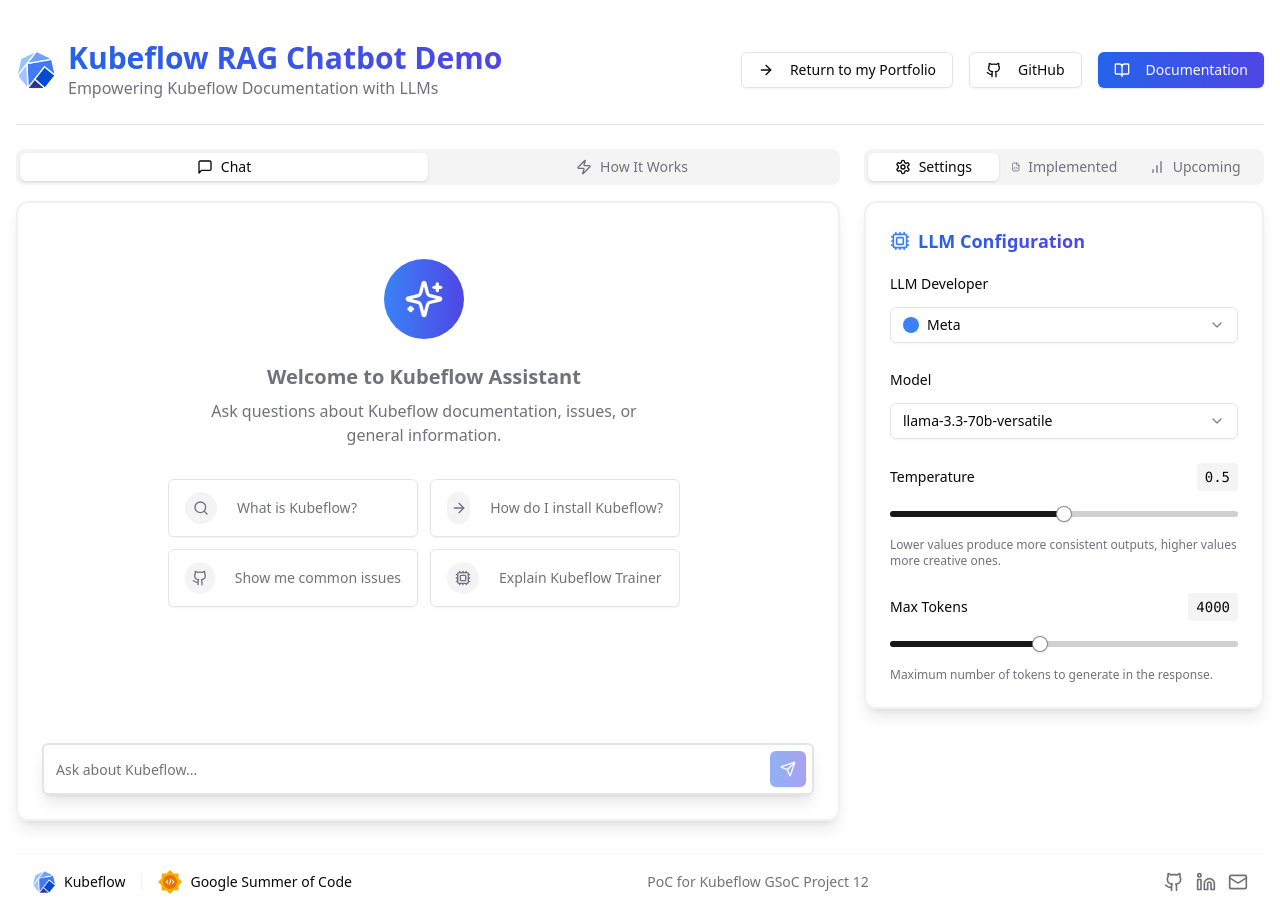
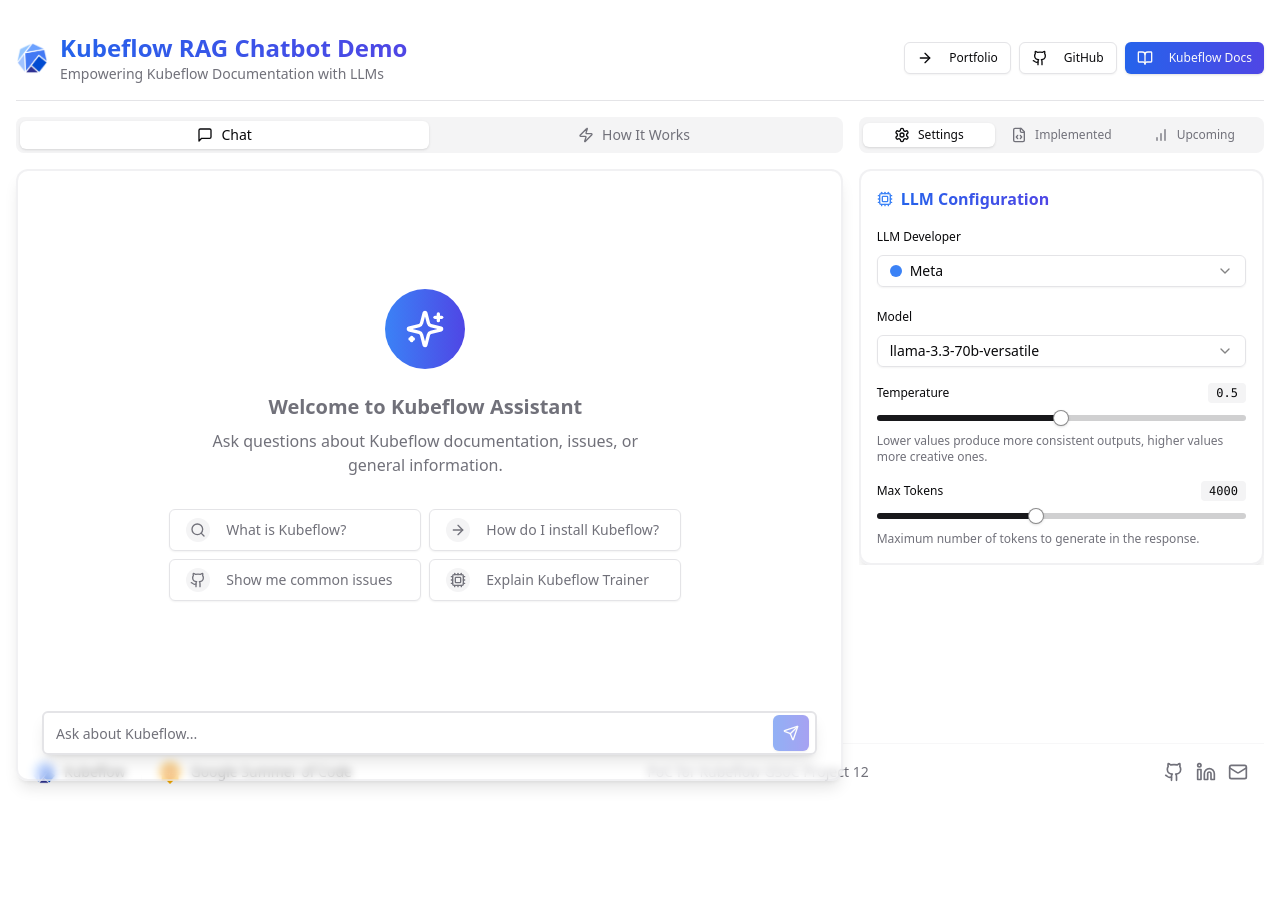
Before and after one commit to KacemMathlouthi/kubeflow-demo, a React (Vite) app in the folder frontend/: page / in a window 1280 px wide. After the commit the page ends 800 px from the top, so only its background shows below. Built offline with nearby package versions, Linux system fonts and the light colour scheme.

Commit message:
Fix: 'upcoming' and 'implemented' components are scrollable now, visual fixes

```diff
--- a/frontend/src/components/chat-interface.tsx
+++ b/frontend/src/components/chat-interface.tsx
@@ -58,31 +58,33 @@
   }, [messages])
 
   return (
-    <div className="container mx-auto p-4 min-h-screen flex flex-col">
-      {/* Header */}
-      <header className="py-6 mb-6 border-b">
+    <div className="container mx-auto p-4 flex flex-col h-screen">
+      {/* Header - reduced vertical padding */}
+      <header className="py-4 mb-4 border-b flex-shrink-0">
         <div className="flex flex-col md:flex-row justify-between items-center">
           <div className="flex items-center space-x-3 mb-4 md:mb-0">
-            < img src="/logo.png" className="h-10 w-10 animate-float" />
+            <img src="/logo.png" className="h-8 w-8 animate-float" />
             <div>
-              <h1 className="text-3xl font-bold bg-gradient-to-r from-blue-600 to-indigo-600 bg-clip-text text-transparent">
+              <h1 className="text-2xl font-bold bg-gradient-to-r from-blue-600 to-indigo-600 bg-clip-text text-transparent">
                 Kubeflow RAG Chatbot Demo
               </h1>
-              <p className="text-muted-foreground">Empowering Kubeflow Documentation with LLMs</p>
+              <p className="text-sm text-muted-foreground">Empowering Kubeflow Documentation with LLMs</p>
             </div>
           </div>
-          <div className="flex items-center space-x-4">
+          <div className="flex items-center space-x-2">
             <Button
               variant="outline"
+              size="sm"
               className="hidden md:flex items-center space-x-2"
               onClick={() => window.open("https://kacem-mathlouthi.tn", "_blank")}
             >
-                <ArrowRight className="h-4 w-4" />
-                <span>Return to my Portfolio</span>
+              <ArrowRight className="h-4 w-4" />
+              <span>Portfolio</span>
             </Button>
 
             <Button
               variant="outline"
+              size="sm"
               className="hidden md:flex items-center space-x-2"
               onClick={() => window.open("https://github.com/KacemMathlouthi/kubeflow-demo", "_blank")}
             >
@@ -91,22 +93,23 @@
             </Button>
 
             <Button
+              size="sm"
               className="hidden md:flex items-center space-x-2 bg-gradient-to-r from-blue-600 to-indigo-600 hover:from-blue-700 hover:to-indigo-700"
               onClick={() => window.open("https://www.kubeflow.org/docs/", "_blank")}
             >
               <BookOpen className="h-4 w-4" />
-              <span>Documentation</span>
+              <span>Kubeflow Docs</span>
             </Button>
           </div>
         </div>
       </header>
 
-      {/* Main Content */}
-      <div className="flex-1 grid grid-cols-1 lg:grid-cols-3 gap-6">
-        {/* Chat Section */}
-        <div className="lg:col-span-2 flex flex-col space-y-4">
-          <Tabs value={activeTab} onValueChange={setActiveTab} className="w-full">
-            <TabsList className="grid grid-cols-2 mb-4">
+      {/* Main Content - flex-1 to take all available space */}
+      <div className="flex-1 grid grid-cols-1 lg:grid-cols-3 gap-4 min-h-0">
+        {/* Chat Section - flex and min-h-0 for proper scrolling */}
+        <div className="lg:col-span-2 flex flex-col min-h-0">
+          <Tabs value={activeTab} onValueChange={setActiveTab} className="flex flex-col min-h-0">
+            <TabsList className="grid grid-cols-2 mb-2 flex-shrink-0">
               <TabsTrigger value="chat" className="flex items-center space-x-2">
                 <MessageSquare className="h-4 w-4" />
                 <span>Chat</span>
@@ -129,7 +132,7 @@
                       <p className="mb-8 max-w-md">
                         Ask questions about Kubeflow documentation, issues, or general information.
                       </p>
-                      <div className="grid grid-cols-1 md:grid-cols-2 gap-3 w-full max-w-lg">
+                      <div className="grid grid-cols-1 md:grid-cols-2 gap-2 w-full max-w-lg">
                         {[
                           {
                             icon: <Search className="h-4 w-4" />,
@@ -151,16 +154,16 @@
                           <Button
                             key={suggestion.text}
                             variant="outline"
-                            className="justify-start text-left h-auto py-3 group transition-all duration-200 hover:border-primary/50 hover:bg-primary/5"
+                            className="justify-start text-left h-auto py-2 group transition-all duration-200 hover:border-primary/50 hover:bg-primary/5"
                             onClick={() => {
                               handleInputChange({ target: { value: suggestion.text } } as any)
                               handleSubmit({ preventDefault: () => {} } as any)
                             }}
                           >
-                            <div className="mr-3 h-8 w-8 rounded-full bg-muted flex items-center justify-center group-hover:bg-primary/10">
+                            <div className="mr-2 h-6 w-6 rounded-full bg-muted flex items-center justify-center group-hover:bg-primary/10">
                               {suggestion.icon}
                             </div>
-                            <span>{suggestion.text}</span>
+                            <span className="text-sm">{suggestion.text}</span>
                           </Button>
                         ))}
                       </div>
@@ -178,11 +181,11 @@
                       ))}
                       {isLoading && (
                         <div className="flex items-start space-x-4 animate-fade-in">
-                          <div className="w-10 h-10 rounded-full bg-primary/10 flex items-center justify-center flex-shrink-0">
-                            <img src="/logo.png" className="h-6 w-6" />
+                          <div className="w-8 h-8 rounded-full bg-primary/10 flex items-center justify-center flex-shrink-0">
+                            <img src="/logo.png" className="h-5 w-5" />
                           </div>
                           <div className="flex-1">
-                            <div className="typing-indicator mt-3">
+                            <div className="typing-indicator mt-2">
                               <span></span>
                               <span></span>
                             </div>
@@ -194,12 +197,12 @@
                   )}
                 </div>
 
-                <form onSubmit={handleSubmit} className="relative">
+                <form onSubmit={handleSubmit} className="relative flex-shrink-0">
                   <Input
                     value={input}
                     onChange={handleInputChange}
                     placeholder="Ask about Kubeflow..."
-                    className="pr-12 py-6 bg-background/80 backdrop-blur-sm border-2 shadow-lg"
+                    className="pr-12 py-5 bg-background/80 backdrop-blur-sm border-2 shadow-lg"
                     disabled={isLoading}
                   />
                   <Button
@@ -243,7 +246,7 @@
                       <Search className="h-4 w-4 mr-2 text-purple-500" />
                       Semantic Search
                     </h4>
-                    <p className="text-sm text-muted-foreground">
+                    <p className="text-xs text-muted-foreground">
                       When you ask a question, the system finds the most relevant documents using vector similarity
                       search.
                     </p>
@@ -274,64 +277,64 @@
           </Tabs>
         </div>
 
-        {/* Settings Panel */}
-        <div className="space-y-4">
-          <Tabs defaultValue="settings">
-            <TabsList className="grid grid-cols-3 mb-4">
+        {/* Settings Panel - with proper overflow handling */}
+        <div className="flex flex-col min-h-0">
+          <Tabs defaultValue="settings" className="flex flex-col min-h-0">
+            <TabsList className="grid grid-cols-3 mb-2 flex-shrink-0">
               <TabsTrigger value="settings" className="flex items-center space-x-2">
                 <Settings className="h-4 w-4" />
-                <span className="hidden sm:inline">Settings</span>
+                <span className="hidden sm:inline text-xs">Settings</span>
               </TabsTrigger>
               <TabsTrigger value="implemented" className="flex items-center space-x-2">
                 <FileCode className="h-4 w-4" />
-                <span className="hidden sm:inline">Implemented</span>
+                <span className="hidden sm:inline text-xs">Implemented</span>
               </TabsTrigger>
               <TabsTrigger value="upcoming" className="flex items-center space-x-2">
                 <BarChart className="h-4 w-4" />
-                <span className="hidden sm:inline">Upcoming</span>
+                <span className="hidden sm:inline text-xs">Upcoming</span>
               </TabsTrigger>
             </TabsList>
 
-            <TabsContent value="settings" className="space-y-4">
-              <Card className="p-6 shadow-lg border-2 border-border/50 bg-card/50 backdrop-blur-sm">
-                <h3 className="text-lg font-bold mb-4 flex items-center">
-                  <Cpu className="h-5 w-5 mr-2 text-blue-500" />
+            <TabsContent value="settings" className="flex-1 overflow-hidden data-[state=active]:flex flex-col">
+              <Card className="p-4 shadow-lg border-2 border-border/50 bg-card/50 backdrop-blur-sm overflow-y-auto h-full">
+                <h3 className="text-md font-bold mb-3 flex items-center">
+                  <Cpu className="h-4 w-4 mr-2 text-blue-500" />
                   <span className="bg-gradient-to-r from-blue-600 to-indigo-600 bg-clip-text text-transparent">
                     LLM Configuration
                   </span>
                 </h3>
 
-                <div className="space-y-6">
-                  <div className="space-y-3">
-                    <Label htmlFor="provider" className="text-sm font-medium">
+                <div className="space-y-4">
+                  <div className="space-y-2">
+                    <Label htmlFor="provider" className="text-xs font-medium">
                       LLM Developer
                     </Label>
                     <Select value={llmProvider} onValueChange={setLlmProvider}>
-                      <SelectTrigger id="provider" className="bg-background/80 backdrop-blur-sm">
+                      <SelectTrigger id="provider" className="bg-background/80 backdrop-blur-sm text-sm h-8">
                         <SelectValue placeholder="Select provider" />
                       </SelectTrigger>
                       <SelectContent>
                         <SelectItem value="Meta">
                           <div className="flex items-center">
-                            <div className="w-4 h-4 rounded-full bg-blue-500 mr-2"></div>
+                            <div className="w-3 h-3 rounded-full bg-blue-500 mr-2"></div>
                             Meta
                           </div>
                         </SelectItem>
                         <SelectItem value="Google">
                           <div className="flex items-center">
-                            <div className="w-4 h-4 rounded-full bg-red-500 mr-2"></div>
+                            <div className="w-3 h-3 rounded-full bg-red-500 mr-2"></div>
                             Google
                           </div>
                         </SelectItem>
                         <SelectItem value="Mistral">
                           <div className="flex items-center">
-                            <div className="w-4 h-4 rounded-full bg-orange-500 mr-2"></div>
+                            <div className="w-3 h-3 rounded-full bg-orange-500 mr-2"></div>
                             Mistral
                           </div>
                         </SelectItem>
                         <SelectItem value="Alibaba">
                           <div className="flex items-center">
-                            <div className="w-4 h-4 rounded-full bg-yellow-500 mr-2"></div>
+                            <div className="w-3 h-3 rounded-full bg-yellow-500 mr-2"></div>
                             Alibaba Cloud
                           </div>
                         </SelectItem>
@@ -339,12 +342,12 @@
                     </Select>
                   </div>
 
-                  <div className="space-y-3">
-                    <Label htmlFor="model" className="text-sm font-medium">
+                  <div className="space-y-2">
+                    <Label htmlFor="model" className="text-xs font-medium">
                       Model
                     </Label>
                     <Select value={model} onValueChange={setModel}>
-                      <SelectTrigger id="model" className="bg-background/80 backdrop-blur-sm">
+                      <SelectTrigger id="model" className="bg-background/80 backdrop-blur-sm text-sm h-8">
                         <SelectValue placeholder="Select model" />
                       </SelectTrigger>
                       <SelectContent>
@@ -373,12 +376,12 @@
                     </Select>
                   </div>
 
-                  <div className="space-y-3">
+                  <div className="space-y-2">
                     <div className="flex justify-between items-center">
-                      <Label htmlFor="temperature" className="text-sm font-medium">
+                      <Label htmlFor="temperature" className="text-xs font-medium">
                         Temperature
                       </Label>
-                      <span className="text-sm font-mono bg-muted px-2 py-1 rounded">{temperature.toFixed(1)}</span>
+                      <span className="text-xs font-mono bg-muted px-2 py-0.5 rounded">{temperature.toFixed(1)}</span>
                     </div>
                     <Slider
                       id="temperature"
@@ -387,19 +390,19 @@
                       step={0.1}
                       value={[temperature]}
                       onValueChange={(value) => setTemperature(value[0])}
-                      className="py-2"
+                      className="py-1"
                     />
                     <p className="text-xs text-muted-foreground">
                       Lower values produce more consistent outputs, higher values more creative ones.
                     </p>
                   </div>
 
-                  <div className="space-y-3">
+                  <div className="space-y-2">
                     <div className="flex justify-between items-center">
-                      <Label htmlFor="max-tokens" className="text-sm font-medium">
+                      <Label htmlFor="max-tokens" className="text-xs font-medium">
                         Max Tokens
                       </Label>
-                      <span className="text-sm font-mono bg-muted px-2 py-1 rounded">{maxTokens}</span>
+                      <span className="text-xs font-mono bg-muted px-2 py-0.5 rounded">{maxTokens}</span>
                     </div>
                     <Slider
                       id="max-tokens"
@@ -408,7 +411,7 @@
                       step={1000}
                       value={[maxTokens]}
                       onValueChange={(value) => setMaxTokens(value[0])}
-                      className="py-2"
+                      className="py-1"
                     />
                     <p className="text-xs text-muted-foreground">
                       Maximum number of tokens to generate in the response.
@@ -418,18 +421,21 @@
               </Card>
             </TabsContent>
 
-            <TabsContent value="implemented">
-              <ImplementedFeatures />
+            <TabsContent value="implemented" className="flex-1 overflow-hidden data-[state=active]:flex">
+              <div className="overflow-y-auto h-full">
+                <ImplementedFeatures />
+              </div>
             </TabsContent>
 
-            <TabsContent value="upcoming">
-              <UpcomingFeatures />
+            <TabsContent value="upcoming" className="flex-1 overflow-hidden data-[state=active]:flex">
+              <div className="overflow-y-auto h-full">
+                <UpcomingFeatures />
+              </div>
             </TabsContent>
           </Tabs>
         </div>
       </div>
       <Footer />
     </div>
-
   )
 }
```
